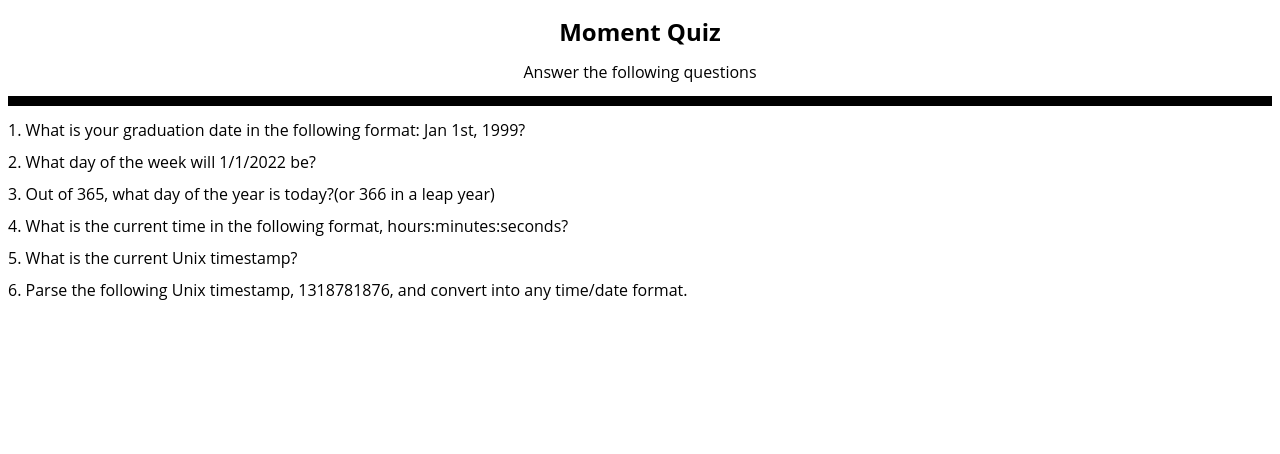
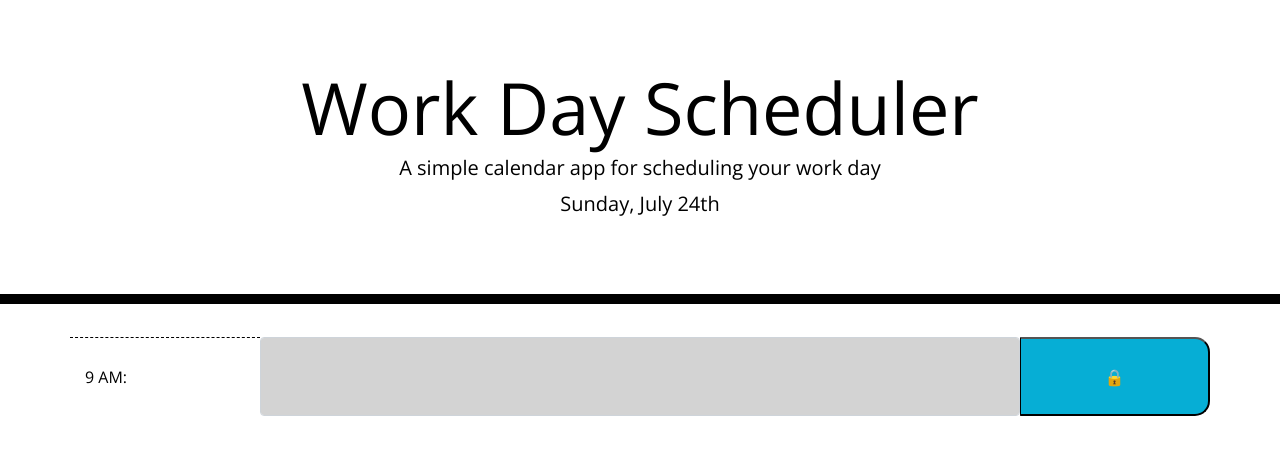
Before and after one commit to Priddle88/Work-Day-Scheduler, a plain HTML site: page index.html in a window 1280 px wide. Drawn offline with nearby package versions, Linux system fonts and the light colour scheme.

Commit message:
Got the time, input and button to show up

```diff
--- /dev/null
+++ b/Assets/script.js
@@ -0,0 +1,3 @@
+var dateToday = moment().format("dddd, MMMM Do");
+
+$("#currentDay").text(dateToday);
--- a/Develop/style.css
+++ b/Assets/style.css
@@ -45,16 +45,19 @@ textarea {
 .past {
   background-color: #d3d3d3;
   color: white;
+  height: 100%;
 }
 
 .present {
   background-color: #ff6961;
   color: white;
+  height: 100%;
 }
 
 .future {
   background-color: #77dd77;
   color: white;
+  height: 100%;
 }
 
 .saveBtn {
@@ -63,9 +66,20 @@ textarea {
   border-bottom-right-radius: 15px;
   background-color: #06aed5;
   color: white;
+  text-align: center;
 }
 
 .saveBtn i:hover {
   font-size: 20px;
   transition: all 0.3s ease-in-out;
 }
+
+.col-form-label {
+  display: flex;
+  align-items: center;
+
+}
+
+.form-time {
+  border: 2px solid black;
+}
--- a/index.html
+++ b/index.html
@@ -3,52 +3,52 @@
   <head>
     <meta charset="UTF-8" />
     <meta name="viewport" content="width=device-width, initial-scale=1.0" />
-    <title>Moment Format</title>
-    <link href="https://fonts.googleapis.com/css2?family=Nanum+Gothic&family=Varela+Round&display=swap" rel="stylesheet">
-    <link rel="stylesheet" href="./Develop/style.css" />
-    <script
-      type="text/javascript"
-      src="https://cdnjs.cloudflare.com/ajax/libs/moment.js/2.27.0/moment.min.js"
-    ></script>
-    <script
-      src="https://code.jquery.com/jquery-3.5.1.min.js"
-      integrity="sha256-9/aliU8dGd2tb6OSsuzixeV4y/faTqgFtohetphbbj0="
+    <meta http-equiv="X-UA-Compatible" content="ie=edge" />
+    <link
+      rel="stylesheet"
+      href="https://stackpath.bootstrapcdn.com/bootstrap/4.3.1/css/bootstrap.min.css"
+    />
+    <link
+      rel="stylesheet"
+      href="https://use.fontawesome.com/releases/v5.8.1/css/all.css"
+      integrity="sha384-50oBUHEmvpQ+1lW4y57PTFmhCaXp0ML5d60M1M7uH2+nqUivzIebhndOJK28anvf"
       crossorigin="anonymous"
-    ></script>
+    />
+    <link
+      href="https://fonts.googleapis.com/css?family=Open+Sans&display=swap"
+      rel="stylesheet"
+    />
+    <link rel="stylesheet" href="./Assets/style.css" />
+    <title>Work Day Scheduler</title>
   </head>
+
   <body>
-    <main>
-      <section class="jumbotron">
-        <h1 class="title">Moment Quiz</h1>
-        <p>Answer the following questions</p>
-      </section>
-      <section>
-        <p class="question">
-          1.  What is your graduation date in the following format: Jan 1st, 1999?
-          <p id="1a" class="answer"></p>
-        </p>
-        <p class="question">
-          2. What day of the week will 1/1/2022 be?
-          <p id="2a" class="answer"></p>
-        </p>
-        <p class="question">
-          3. Out of 365, what day of the year is today?(or 366 in a leap year)
-          <p id="3a" class="answer"></p>
-        </p>
-        <p class="question">
-          4. What is the current time in the following format, hours:minutes:seconds?
-          <p id="4a" class="answer"></p>
-        </p>
-        <p class="question">
-          5. What is the current Unix timestamp?
-          <p id="5a" class="answer"></p>
-        </p>
-        <p class="question">
-          6. Parse the following Unix timestamp, 1318781876, and convert into any time/date format.
-          <p id="6a" class="answer"></p>
-        </p>
-      </section>
-    </main>
-    <script src="./assets/js/script.js"></script>
+    <header class="jumbotron">
+      <h1 class="display-3">Work Day Scheduler</h1>
+      <p class="lead">A simple calendar app for scheduling your work day</p>
+      <p id="currentDay" class="lead"></p>
+    </header>
+    <div class="container">
+      <!-- Timeblocks go here -->
+      <div class="time-block">
+        <form  class="row justify-content-center">
+
+          <label for="todo" class="col-2 col-form-label hour"
+          >9 AM:</label>
+
+          <input type="text" class="col-8 form-control past description" id="what-to-do" />
+
+          <button type="submit" value="Submit" class="col-2 saveBtn">🔒</button>
+
+        </form>
+      </div>
+
+    </div>
+
+    <script src="https://cdnjs.cloudflare.com/ajax/libs/jquery/3.2.1/jquery.min.js"></script>
+    <script src="https://code.jquery.com/ui/1.12.1/jquery-ui.js"></script>
+    <script src="https://cdnjs.cloudflare.com/ajax/libs/moment.js/2.24.0/moment.min.js"></script>
+    <script src="./Assets/script.js"></script>
+
   </body>
 </html>
```
